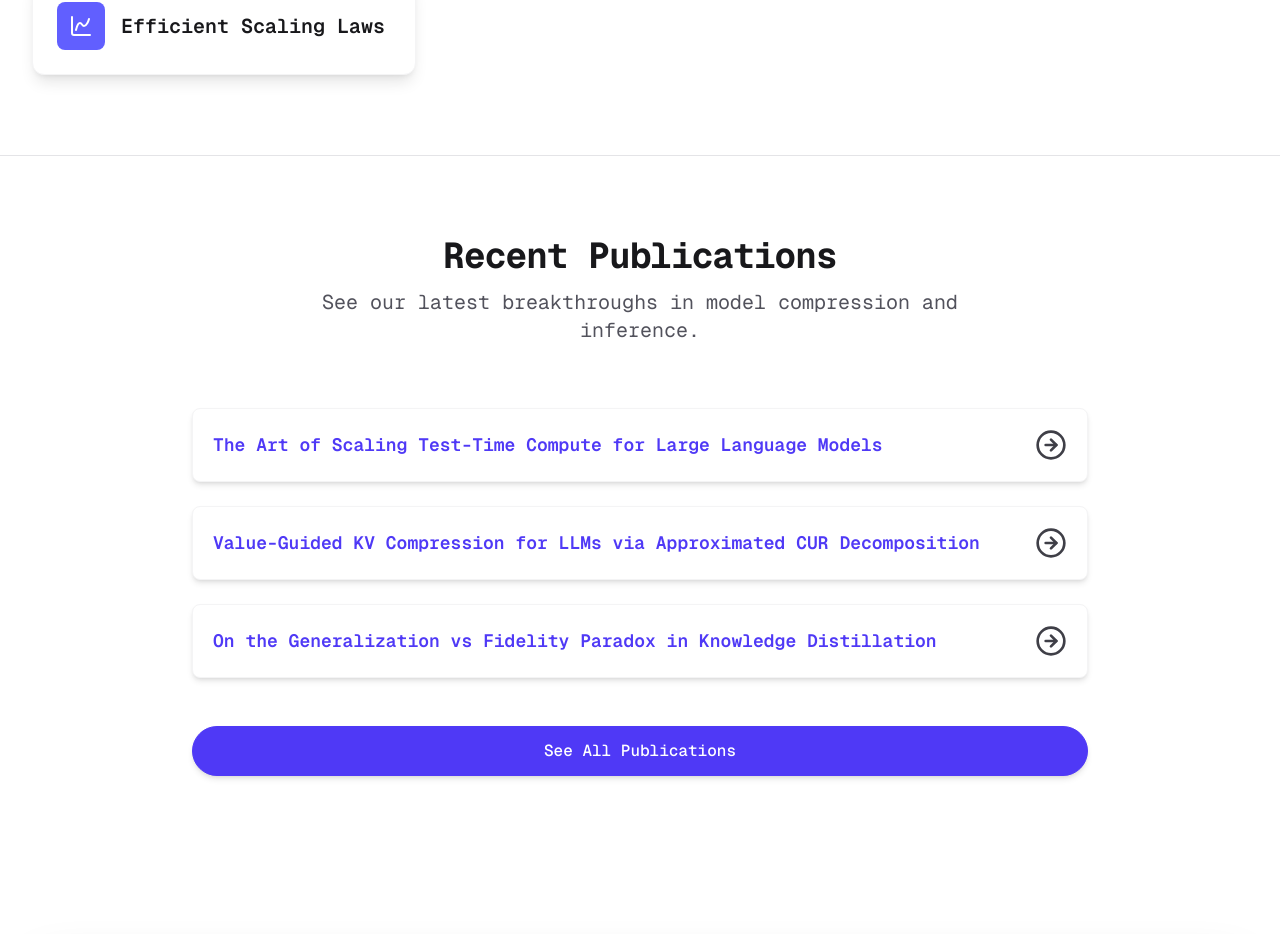
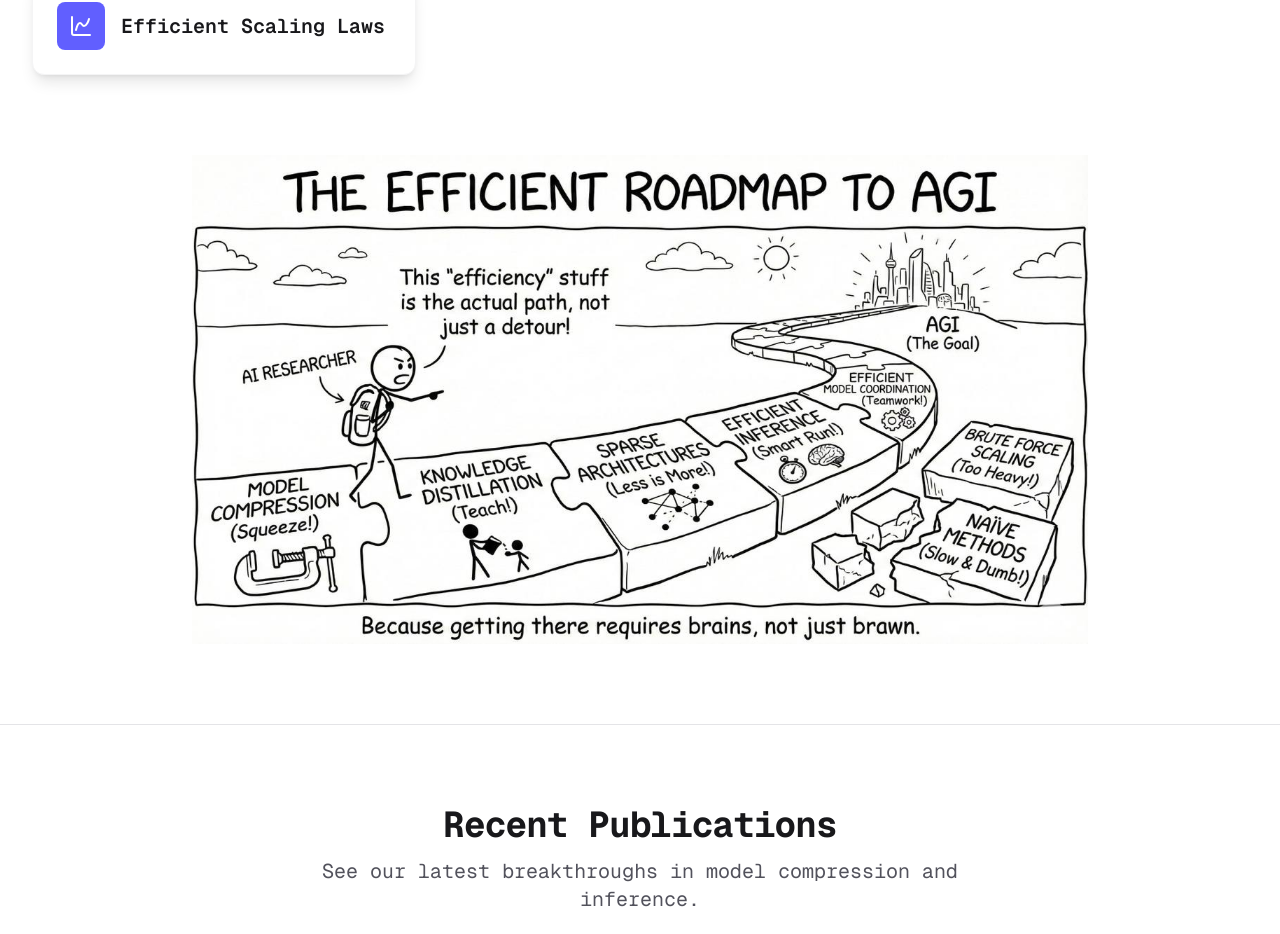
Before and after one commit to sudiptog81/efficient-llms, a Next.js app: page / in a window 1280 px wide. Shown: the part 1315-2249 px from the top of the page. Built offline with nearby package versions, Linux system fonts and the light colour scheme.

Commit message:
add agi image

```diff
--- a/src/components/ResearchAreas.js
+++ b/src/components/ResearchAreas.js
@@ -1,5 +1,7 @@
 import { Zap, Package, ChartSpline, Waypoints, Scissors, Merge, Binary, BookCopy, Cog } from "lucide-react";
 import Link from "next/link";
+import Image from "next/image";
+import AGIPath from "../../public/resources/landing_agi_path.jpg";
 
 const ICONS = {
   Zap,
@@ -43,6 +45,13 @@ const ResearchAreas = ({ researchAreas = [] }) => (
         </Link>
       ))}
     </div>
+
+    <Image
+      src={AGIPath}
+      alt="AGI Path"
+      className="mt-20 mx-auto max-w-4xl"
+      priority
+    />
   </section>
 );
 
```
Also changed, not shown: public/resources/landing_agi_path.jpg (added).
